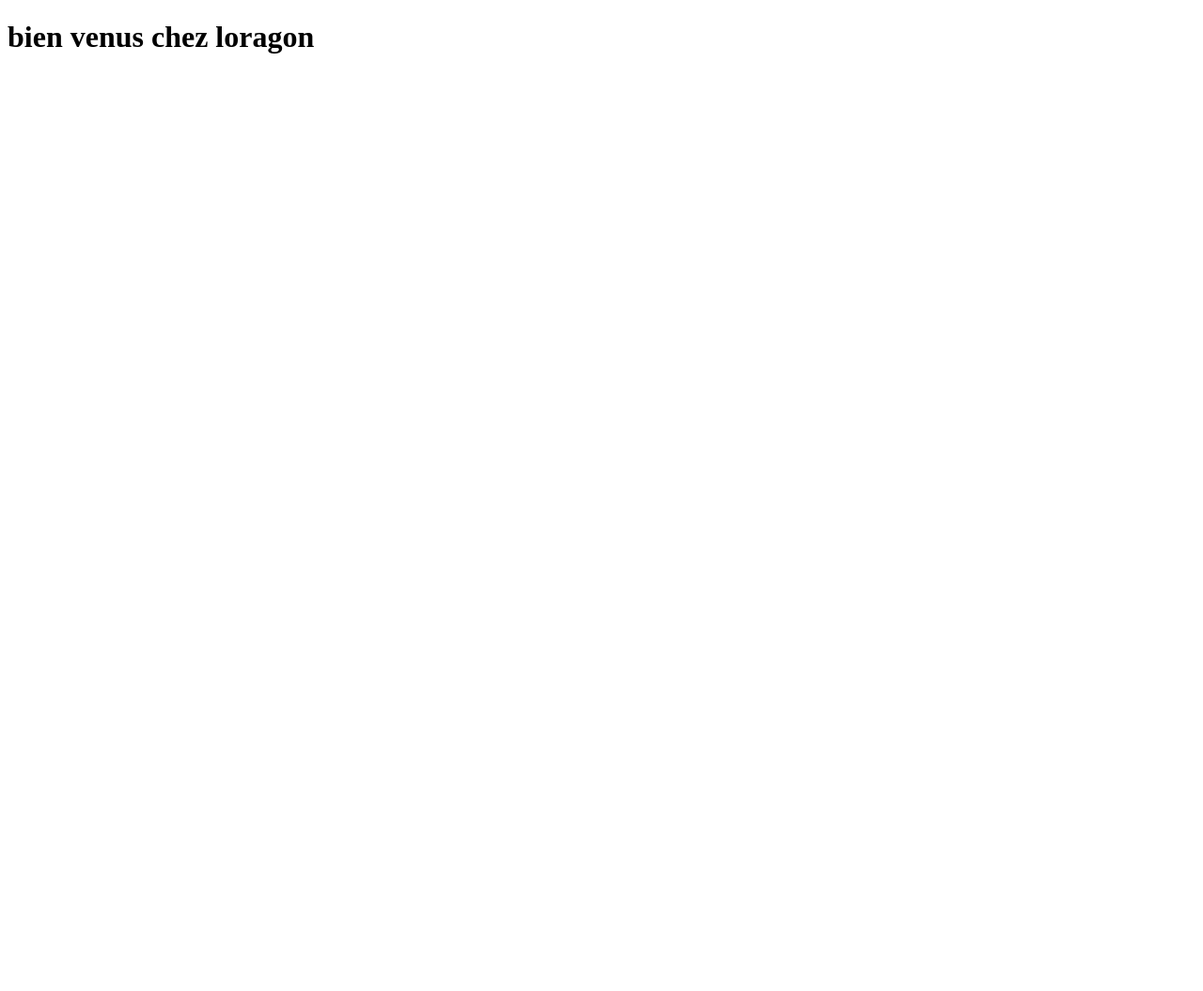
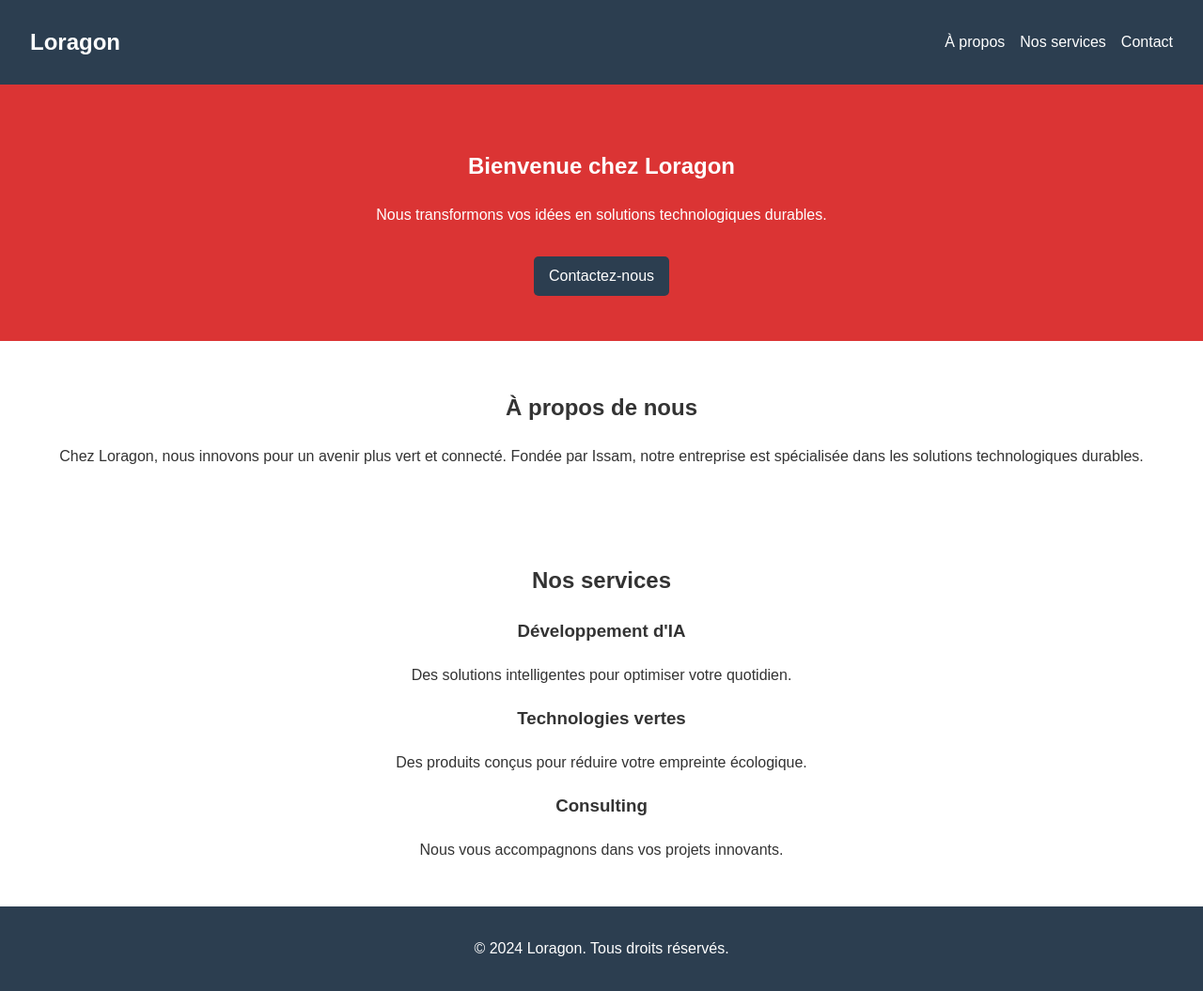
Before and after one commit to matougissameddine/1.1.0, a plain HTML site: page index.html in a window 1280 px wide. Shown: the whole page at 94% size. Before the commit the page ends 800 px from the top, so only its background shows below. Drawn offline with Linux system fonts and the light colour scheme.

Commit message:
deuxsieme sav

```diff
--- a/css/style.css
+++ b/css/style.css
@@ -0,0 +1,67 @@
+body {
+    font-family: Arial, sans-serif;
+    margin: 0;
+    padding: 0;
+    line-height: 1.6;
+    color: #333;
+}
+
+header {
+    background: #2c3e50;
+    color: #fff;
+    padding: 1rem 2rem;
+    display: flex;
+    justify-content: space-between;
+    align-items: center;
+}
+
+header .logo {
+    font-size: 1.5rem;
+    font-weight: bold;
+}
+
+header nav ul {
+    list-style: none;
+    display: flex;
+    gap: 1rem;
+}
+
+header nav ul li a {
+    color: #fff;
+    text-decoration: none;
+}
+
+#hero {
+    text-align: center;
+    padding: 3rem 1rem;
+    background: #db3434;
+    color: #fff;
+}
+
+#hero .cta {
+    display: inline-block;
+    margin-top: 1rem;
+    padding: 0.5rem 1rem;
+    background: #2c3e50;
+    color: #fff;
+    text-decoration: none;
+    border-radius: 5px;
+}
+
+#about, #services {
+    padding: 2rem 1rem;
+    max-width: 1200px;
+    margin: auto;
+    text-align: center;
+}
+
+#services .service {
+    margin: 1rem 0;
+}
+
+footer {
+    text-align: center;
+    padding: 1rem;
+    background: #2c3e50;
+    color: #fff;
+}
--- a/index.html
+++ b/index.html
@@ -4,8 +4,48 @@
     <meta charset="UTF-8">
     <meta name="viewport" content="width=device-width, initial-scale=1.0">
     <title>Document</title>
+    <link rel="stylesheet" href="./css/style.css">
+
 </head>
 <body>
-    <h1>bien venus chez loragon</h1>
+    <header>
+        <div class="logo">Loragon</div>
+        <nav>
+            <ul>
+                <li><a href="#about">À propos</a></li>
+                <li><a href="#services">Nos services</a></li>
+                <li><a href="#contact">Contact</a></li>
+            </ul>
+        </nav>
+    </header>
+    <main>
+        <section id="hero">
+            <h1>Bienvenue chez Loragon</h1>
+            <p>Nous transformons vos idées en solutions technologiques durables.</p>
+            <a href="#contact" class="cta">Contactez-nous</a>
+        </section>
+        <section id="about">
+            <h2>À propos de nous</h2>
+            <p>Chez Loragon, nous innovons pour un avenir plus vert et connecté. Fondée par Issam, notre entreprise est spécialisée dans les solutions technologiques durables.</p>
+        </section>
+        <section id="services">
+            <h2>Nos services</h2>
+            <div class="service">
+                <h3>Développement d'IA</h3>
+                <p>Des solutions intelligentes pour optimiser votre quotidien.</p>
+            </div>
+            <div class="service">
+                <h3>Technologies vertes</h3>
+                <p>Des produits conçus pour réduire votre empreinte écologique.</p>
+            </div>
+            <div class="service">
+                <h3>Consulting</h3>
+                <p>Nous vous accompagnons dans vos projets innovants.</p>
+            </div>
+        </section>
+    </main>
+    <footer>
+        <p>&copy; 2024 Loragon. Tous droits réservés.</p>
+    </footer>
 </body>
 </html>
```
